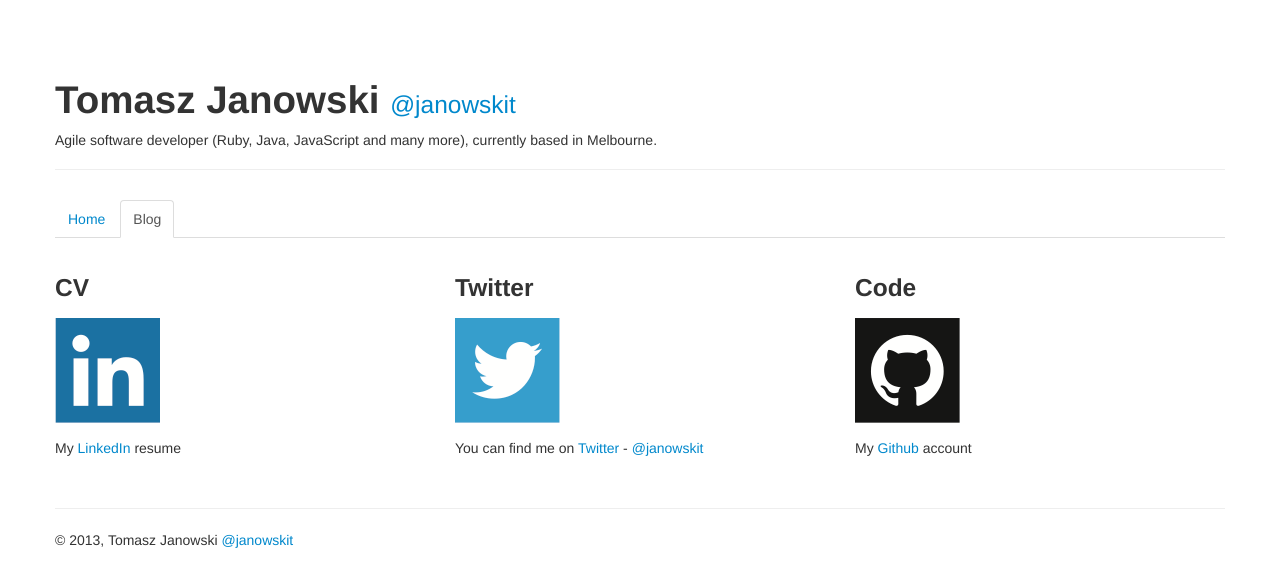
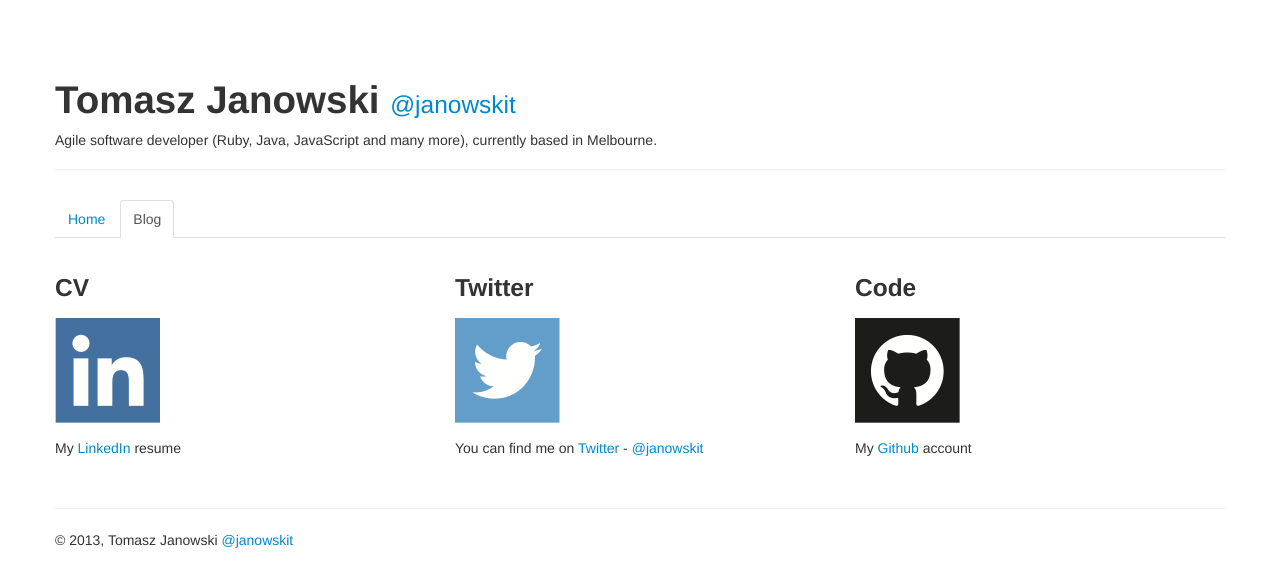
Before and after one commit to janaz/janaz.github.io, a Jekyll site: the page built from index.html, in a window 1280 px wide. Shown: the top 587 px of the page. Built offline with Jekyll 4.4.1, drawn with Linux system fonts in a browser that asks for light colours; Markdown is read by kramdown in place of the engine named in the settings.

Commit message:
optimized images

```diff
--- a/_layouts/bootstrap.html
+++ b/_layouts/bootstrap.html
@@ -9,7 +9,7 @@
 
     <!-- Le styles -->
     <link href="/css/syntax.css" rel="stylesheet">
-    <link href="/css/social.css" rel="stylesheet">
+    <link href="/css/social.css?ts=201307151656" rel="stylesheet">
     <link href="/css/bootstrap.min.css" rel="stylesheet">
     <style type="text/css">
         body {
@@ -25,7 +25,7 @@
     <![endif]-->
 
     <!-- Fav and touch icons -->
-    <link rel="shortcut icon" href="../assets/ico/favicon.png">
+    <link rel="shortcut icon" href="/favicon.ico">
 
 </head>
 
--- a/css/social.css
+++ b/css/social.css
@@ -1,6 +1,6 @@
 .social-icon {
     display: block;
-    background: url("/img/flatIconSet4.png") repeat;
+    background: url("/img/flatIconSet5.png") repeat;
     width: 105px;
     height: 105px;
     padding: 5px 0px 10px 0px;
```
Also changed, not shown: index.html (+1 -22 lines), favicon.ico (added), img/flatIconSet5.png (added), 1 other file.
